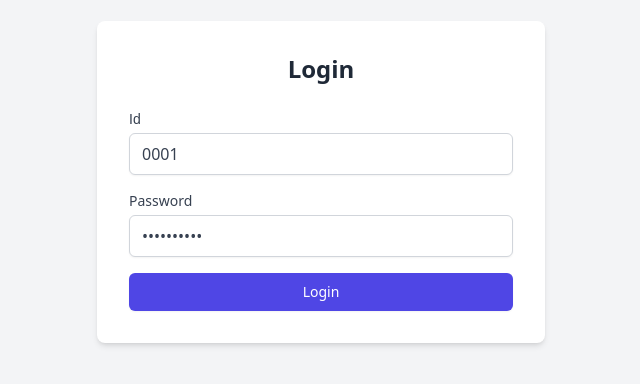
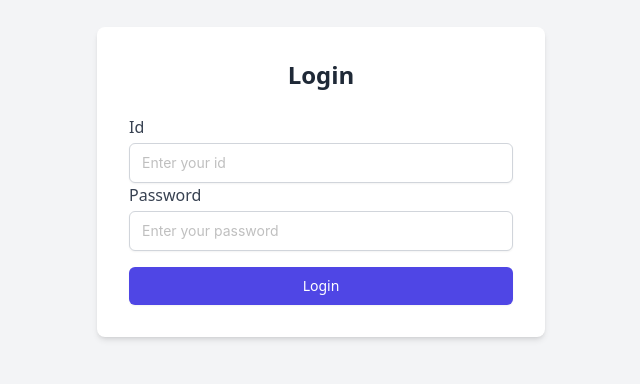
Before and after one commit to Mehebul02/ph-management-client, a React (Vite) app: page /login in a window 1280 px wide. Shown: the part 218-602 px from the top of the page, without its empty margins (319-959 px from the left). Built offline with nearby package versions, Linux system fonts and the light colour scheme.

Commit message:
Ready the custome controller

```diff
--- /dev/null
+++ b/src/components/form/PHInputForm.tsx
@@ -0,0 +1,22 @@
+import { Input } from "antd";
+import { Controller, useFormContext } from "react-hook-form";
+
+const PHInputForm = ({ type, name, label, placeholder }) => {
+
+    return <div>  {label && (
+        <label htmlFor={name} className="block text-gray-700">
+            {label}
+        </label>
+    )}
+        <Controller name={name} render={({ field }) => (
+            <Input {...field}
+                type={type}
+                id={name}
+                className="block w-full px-3 py-2 mt-1 text-gray-700 border border-gray-300 rounded-md shadow-sm focus:outline-none focus:ring-indigo-500 focus:border-indigo-500"
+                placeholder={placeholder}
+            />
+        )} />
+    </div>
+};
+
+export default PHInputForm;
--- /dev/null
+++ b/src/components/form/PhForm.tsx
@@ -0,0 +1,13 @@
+
+import { FormProvider, useForm } from 'react-hook-form';
+
+const PhForm = ({ onSubmit, children }) => {
+    const methods= useForm();
+    return <FormProvider {...methods}>
+
+        <form onSubmit={methods.handleSubmit(onSubmit)}>{children}</form>
+    </FormProvider>
+
+};
+
+export default PhForm;
--- a/src/pages/Login.tsx
+++ b/src/pages/Login.tsx
@@ -1,5 +1,5 @@
 
-import { FieldValues, useForm } from 'react-hook-form';
+import { FieldValues, } from 'react-hook-form';
 import { useLoginMutation } from '../redux/features/auth/authApi';
 
 import { setUser, TUser } from '../redux/features/auth/authSlice';
@@ -7,17 +7,20 @@ import { useAppDispatch } from '../redux/features/hooks';
 import { verifyToken } from '../utils/verifyToken';
 import { useNavigate } from 'react-router-dom';
 import { toast } from 'sonner';
+import PhForm from '../components/form/PhForm';
+import PHInputForm from '../components/form/PHInputForm';
 
 const Login = () => {
     const navigate = useNavigate()
     const dispatch = useAppDispatch()
-    const { register, handleSubmit } = useForm({ defaultValues: { userId: '0001', password: 'admin12345' } })
+    // const { register, handleSubmit } = useForm({ defaultValues: { userId: '0001', password: 'admin12345' } })
 
     const [login, { data, error }] = useLoginMutation()
     console.log("data", data);
     console.log("error", error);
 
     const onSubmit = async (data: FieldValues) => {
+        console.log("data is the", data);
 
         const tostId = toast.loading('Logging in ')
 
@@ -46,40 +49,35 @@ const Login = () => {
         <div className="flex items-center justify-center min-h-screen bg-gray-100">
             <div className="w-full max-w-md p-8 space-y-6 bg-white rounded-lg shadow-md">
                 <h2 className="text-2xl font-bold text-center text-gray-800">Login</h2>
-                <form onSubmit={handleSubmit(onSubmit)} className="space-y-4">
+                <PhForm onSubmit={onSubmit} >
+                    {/* className="space-y-4" */}
                     <div>
-                        <label htmlFor="id" className="block text-sm font-jost font-medium text-gray-700">
+                        {/* <label htmlFor="id" className="block text-sm font-jost font-medium text-gray-700">
                             Id
-                        </label>
-                        <input
-                            type="text"
-                            id="id"
-                            {...register('userId', { required: true })}
-                            className="block w-full px-3 py-2 mt-1 text-gray-700 border border-gray-300 rounded-md shadow-sm focus:outline-none focus:ring-indigo-500 focus:border-indigo-500"
-                            placeholder="id"
-                        />
+                        </label> */}
+                        <PHInputForm type='text' name='userId' label='Id' placeholder='Enter your id'/>
                     </div>
                     <div>
-                        <label htmlFor="password" className="block text-sm font-medium text-gray-700">
+                        {/* <label htmlFor="password" className="block text-sm font-medium text-gray-700">
                             Password
-                        </label>
-                        <input
+                        </label> */}
+                        {/* <input
                             type="password"
                             id="password"
                             {...register('password', { required: true })}
                             className="block w-full px-3 py-2 mt-1 text-gray-700 border border-gray-300 rounded-md shadow-sm focus:outline-none focus:ring-indigo-500 focus:border-indigo-500"
                             placeholder="password"
-                        />
+                        /> */}
+                        <PHInputForm type='text' name='password' label='Password' placeholder='Enter your password'/>
                     </div>
                     <div>
                         <button
                             type="submit"
-                            className="flex justify-center w-full px-4 py-2 text-sm font-medium text-white bg-indigo-600 border border-transparent rounded-md shadow-sm hover:bg-indigo-700 focus:outline-none focus:ring-2 focus:ring-offset-2 focus:ring-indigo-500"
-                        >
+                            className="mt-4 flex justify-center w-full px-4 py-2 text-sm font-medium text-white bg-indigo-600 border border-transparent rounded-md shadow-sm hover:bg-indigo-700 focus:outline-none focus:ring-2 focus:ring-offset-2 focus:ring-indigo-500">
                             Login
                         </button>
                     </div>
-                </form>
+                </PhForm>
             </div>
         </div>
     );
--- a/src/redux/api/baseApi.ts
+++ b/src/redux/api/baseApi.ts
@@ -1,4 +1,4 @@
-import { BaseQueryApi, BaseQueryArg, BaseQueryExtraOptions, BaseQueryFn, createApi, DefinitionType, FetchArgs, fetchBaseQuery } from '@reduxjs/toolkit/query/react';
+import { BaseQueryApi, BaseQueryFn, createApi, DefinitionType, FetchArgs, fetchBaseQuery } from '@reduxjs/toolkit/query/react';
 import { RootState } from '../features/store';
 import { logout, setUser } from '../features/auth/authSlice';
 
```
